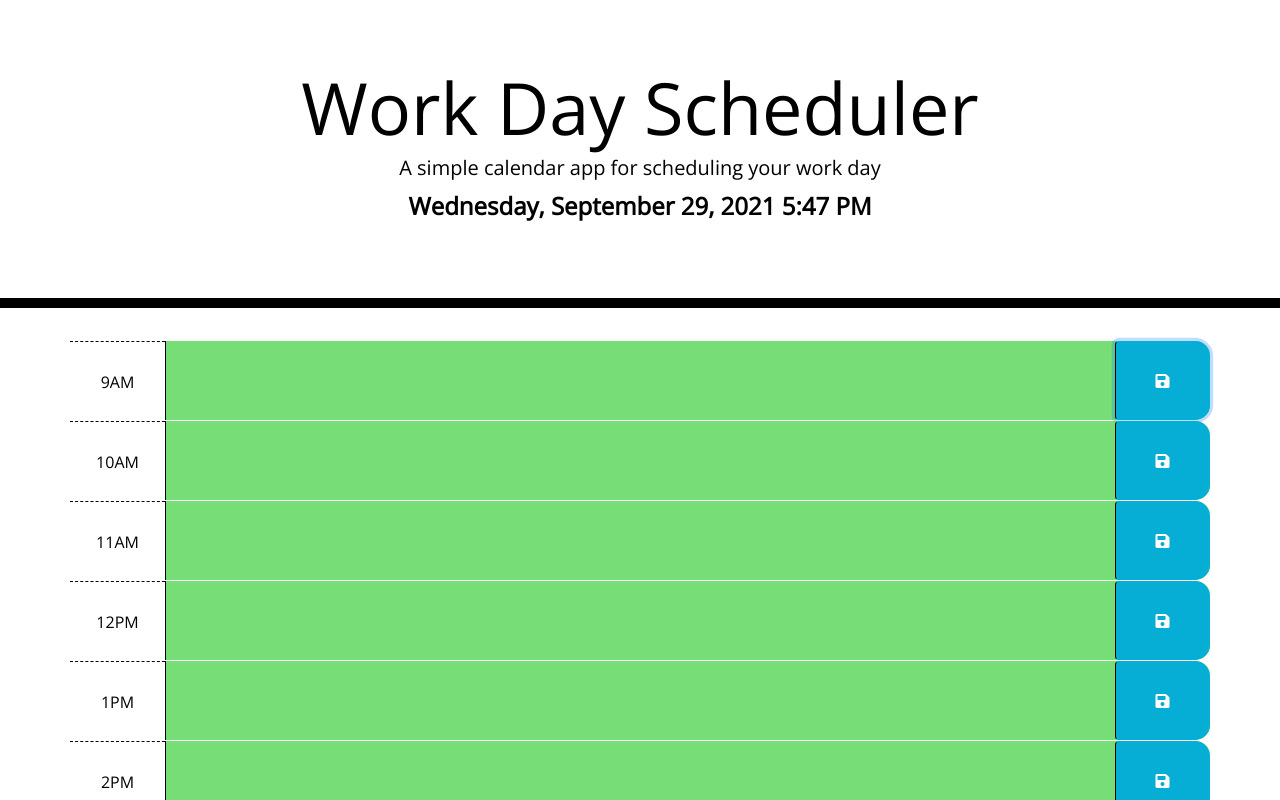
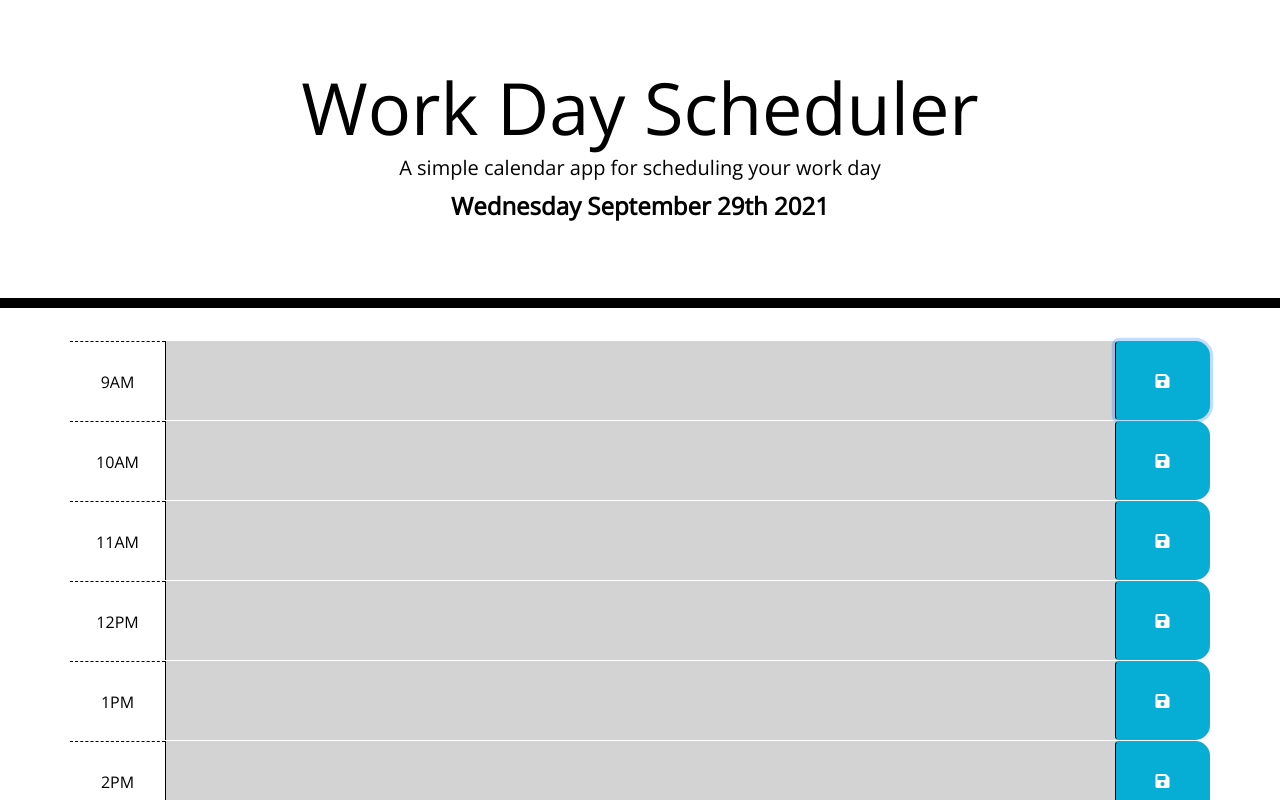
Before and after one commit to meredithcoyne/day_planner, a plain HTML site: page index.html in a window 1280 px wide. Both pictures are taken after a click on the button 1162 px from the left and 380 px from the top of the page. Shown: the top 800 px of the page. Drawn offline with nearby package versions, Linux system fonts and the light colour scheme.

Commit message:
updated js coding

```diff
--- a/assets/js/script.js
+++ b/assets/js/script.js
@@ -1,45 +1,51 @@
-   $(document).ready(function () {
+// defined variables
+var saveBtn = $(".saveBtn");
 
-       // Displays the current date in the header
-       var today = moment();
-       $("#currentDay").text(today.format("LLLL"));
-       $(".saveBtn").on("click", function () {
-           var value = $(this).siblings(".description").val();
-           var time = $(this).parent().attr("id");
-           localStorage.setItem(time, value);
-       })
+// current day is displayed at the top of the calendar
+$("#currentDay").text(moment().format('dddd MMMM Do YYYY'));
 
-       $("#hour_9.description").val(localStorage.getItem("hour_9"));
-       $("#hour_10.description").val(localStorage.getItem("hour_10"));
-       $("#hour_11.description").val(localStorage.getItem("hour_11"));
-       $("#hour_12.description").val(localStorage.getItem("hour_12"));
-       $("#hour_13.description").val(localStorage.getItem("hour_13"));
-       $("#hour_14.description").val(localStorage.getItem("hour_14"));
-       $("#hour_15 description").val(localStorage.getItem("hour_15"));
-       $("#hour_16 description").val(localStorage.getItem("hour_16"));
-       $("#hour_17.description").val(localStorage.getItem("hour_17"));
-       $("#hour_18.description").val(localStorage.getItem("hour_18"));
+// each time block is color-coded to indicate whether it is in the past, present, or future
+function timeBlockColor() {
+    var currentHour = moment().hours();
+
+    $(".time-block").each(function () {
+        var divTimId = parseInt($(this).attr("id"));
 
 
-       function cssUpdate() {
-           var currentHour = today.hours();
-           $(".time-block").each(function () {
-               var divTimeId = parseInt($(this).attr("id"));
-               console.log(divTimeId);
-               if (divTimeId < currentHour) {
-                   $(this).addClass("past");
-               } else if (divTimeId === currentHour) {
-                   $(this).removeClass("past");
-                   $(this).removeClass("future");
-                   $(this).addClass("present");
-               } else {
-                   $(this).removeClass("past");
-                   $(this).removeClass("present");
-                   $(this).addClass("future");
-               }
-           })
-       }
+        if (divTimId > currentHour) {
+            $(this).addClass("future");
+        } else if (divTimId === currentHour) {
+            $(this).addClass("present");
+        } else {
+            $(this).addClass("past");
+        }
+    })
+};
 
-       cssUpdate();
 
-   })
+saveBtn.on("click", function () {
+
+    // save to local
+    var time = $(this).siblings(".hour").text();
+    var value = $(this).siblings(".description").val();
+
+    localStorage.setItem(time, value);
+});
+
+// refresh the page and saved items will stay through local storage
+function SavePlanner() {
+
+    $(".hour").each(function () {
+        var divTimId = $(this).text();
+        var todayPlanner = localStorage.getItem(divTimId);
+
+
+        if (todayPlanner !== null) {
+            $(this).siblings(".plan").val(todayPlanner);
+        }
+    });
+}
+
+// call function
+timeBlockColor();
+SavePlanner();
```
Also changed, not shown: index.html (+1 -1 lines).
